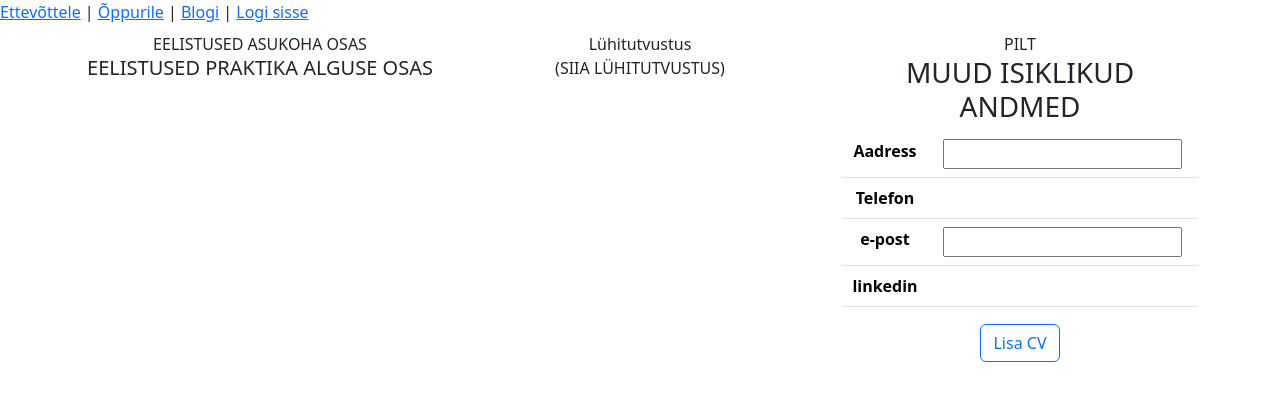
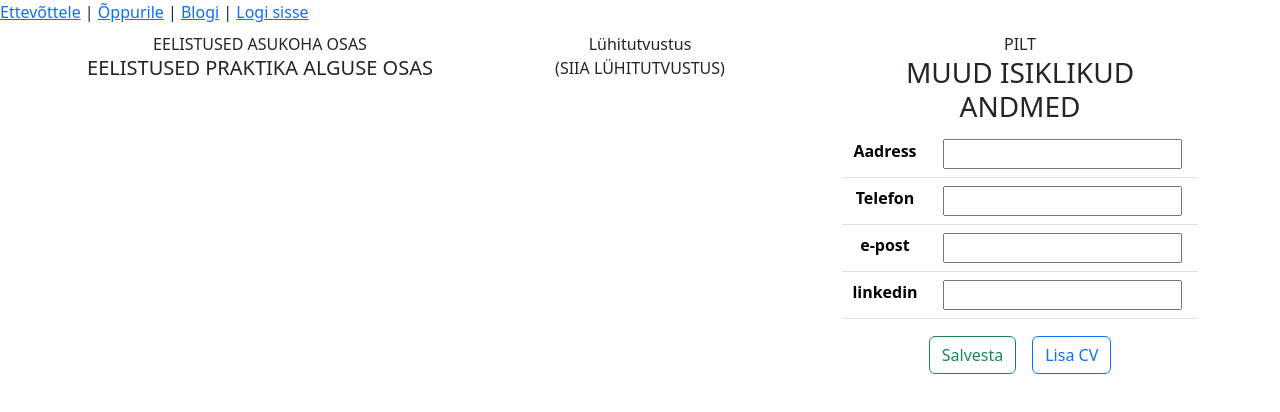
Before and after one commit to SiimSilland/lend36front, a Vue app: page /student/profile in a window 1280 px wide. Both pictures are taken after a click on the button "Muuda". Shown: the top 412 px of the page. Built offline with nearby package versions, Linux system fonts and the light colour scheme; no server answers.

Commit message:
ErrorView NavigationService.js StudentProfileView.vue StudentEditProfileTable.vue

```diff
--- a/src/components/StudenProfile/StudentEditProfileTable.vue
+++ b/src/components/StudenProfile/StudentEditProfileTable.vue
@@ -4,11 +4,16 @@
       <tbody>
       <tr>
         <th scope="row">Aadress</th>
-        <td><input :value="studentProfile.address"></td>
+        <td><input :value="studentProfile.address"
+        @input="$emit('event-address-changed', $event.target.value)"
+        >
+        </td>
       </tr>
       <tr>
         <th scope="row">Telefon</th>
-        <td>{{ studentProfile.phone }}</td>
+        <td> <input :value="studentProfile.phone"
+        @input="$emit('event-phone-changed', $event.target.value)"
+        > </td>
       </tr>
       <tr>
         <th scope="row">e-post</th>
@@ -21,7 +26,8 @@
       </tr>
       <tr>
         <th scope="row">linkedin</th>
-        <td colspan="2">{{ studentProfile.linkedin }}</td>
+        <td colspan="2"> <input :value="studentProfile.linkedin"
+        @input="$emit('event-linkedin-changed', $event.target.value)"> </td>
       </tr>
       </tbody>
     </table>
--- a/src/services/StudentProfileService.js
+++ b/src/services/StudentProfileService.js
@@ -1,14 +1,26 @@
 import axios from "axios";
 
 export default {
+    async updateStudentProfile(userId, studentProfile) {
+        try {
+            const response = await axios.put('/student/profile', {
+                userId: userId,
+                ...studentProfile
+            });
+            return response;
+        } catch (error) {
+            throw error;
+        }
+    },
 
-    sendGetStudentProfile(userId) {
-        return axios.get('/student/profile', {
-                params: {
-                    userId: userId
-                }
-            }
-        )
+    async sendGetStudentProfile(userId) {
+        try {
+            const response = await axios.get('/student/profile', {
+                params: { userId }
+            });
+            return response;
+        } catch (error) {
+            throw error;
+        }
     }
-
 }
--- a/src/views/ErrorView.vue
+++ b/src/views/ErrorView.vue
@@ -1,6 +1,6 @@
 <template>
   <div>
-    <h1>Uupd, midagi läks valesti</h1>
+    <h1>Uups, midagi läks valesti!</h1>
   </div>
 </template>
 
--- a/src/views/StudentProfileView.vue
+++ b/src/views/StudentProfileView.vue
@@ -32,12 +32,21 @@
           <div class="col">
             <h3>MUUD ISIKLIKUD ANDMED</h3>
             <StudentEditProfileTable v-if="isEditMode" :student-profile="studentProfile"
-              @event-email-changed="setStudentProfileEmail"
+                                     @event-address-changed="setStudentProfileAddress"
+                                     @event-phone-changed="setStudentProfilePhone"
+                                     @event-email-changed="setStudentProfileEmail"
+                                     @event-linkedin-changed="setStudentProfileLinkedin"
+
+
             />
             <StudentProfileTable v-else :student-profile="studentProfile"/>
             <h3>
               <button v-if="!isEditMode" @click="startEdit" type="button" class="btn btn-outline-success me-3">Muuda
               </button>
+
+              <button v-if="isEditMode" @click="saveEdit" type="button" class="btn btn-outline-success me-3">Salvesta
+              </button>
+
               <button type="button" class="btn btn-outline-primary">Lisa CV</button>
             </h3>
           </div>
@@ -58,6 +67,7 @@ import StudentProfileService from "@/services/StudentProfileService";
 import NavigationService from "@/services/NavigationService";
 import axios from "axios";
 import StudentEditProfileTable from "@/components/StudenProfile/StudentEditProfileTable.vue";
+import {useId} from "vue";
 
 export default {
   name: 'StudentProfileView',
@@ -85,23 +95,48 @@ export default {
     }
   },
   methods: {
+
+    setStudentProfileAddress(address){
+      this.studentProfile.address = address
+    },
+    setStudentProfilePhone(phone){
+      this.studentProfile.phone = phone
+    },
     setStudentProfileEmail(email) {
       this.studentProfile.email = email
+    },
+    setStudentProfileLinkedin(linkedin) {
+      this.studentProfile.linkedin = linkedin
     },
 
     startEdit() {
       this.isEditMode = true
     },
+    async saveEdit() {
+      try {
+        const response = await StudentProfileService.updateStudentProfile(this.userId, this.studentProfile);
+        this.studentProfile = { ...response.data }; // Spread operator to ensure reactivity
+        this.isEditMode = false;
+      } catch (error) {
+        console.error('Error saving profile: ', error);
+        alert('Profiili salvestamisel tekkis viga');
+      }
+    },
+    async getStudentProfile() {
+      try {
+        const response = await StudentProfileService.sendGetStudentProfile(this.userId);
+        this.studentProfile = { ...response.data }; // Spread operator to ensure reactivity
+      } catch (error) {
+        NavigationService.navigateToErrorView();
+      }
+    }
+  },
+  async created() {  // Changed from beforeMount to created
+    await this.getStudentProfile();
+  }
 
-    getStudentProfile() {
-      StudentProfileService.sendGetStudentProfile(this.userId)
-          .then(response => this.studentProfile = response.data)
-          .catch(() => NavigationService.navigateToErrorView());
-    },
-  },
-  beforeMount() {
-    this.getStudentProfile()
-  }
+
+
 }
 
 </script>
```
